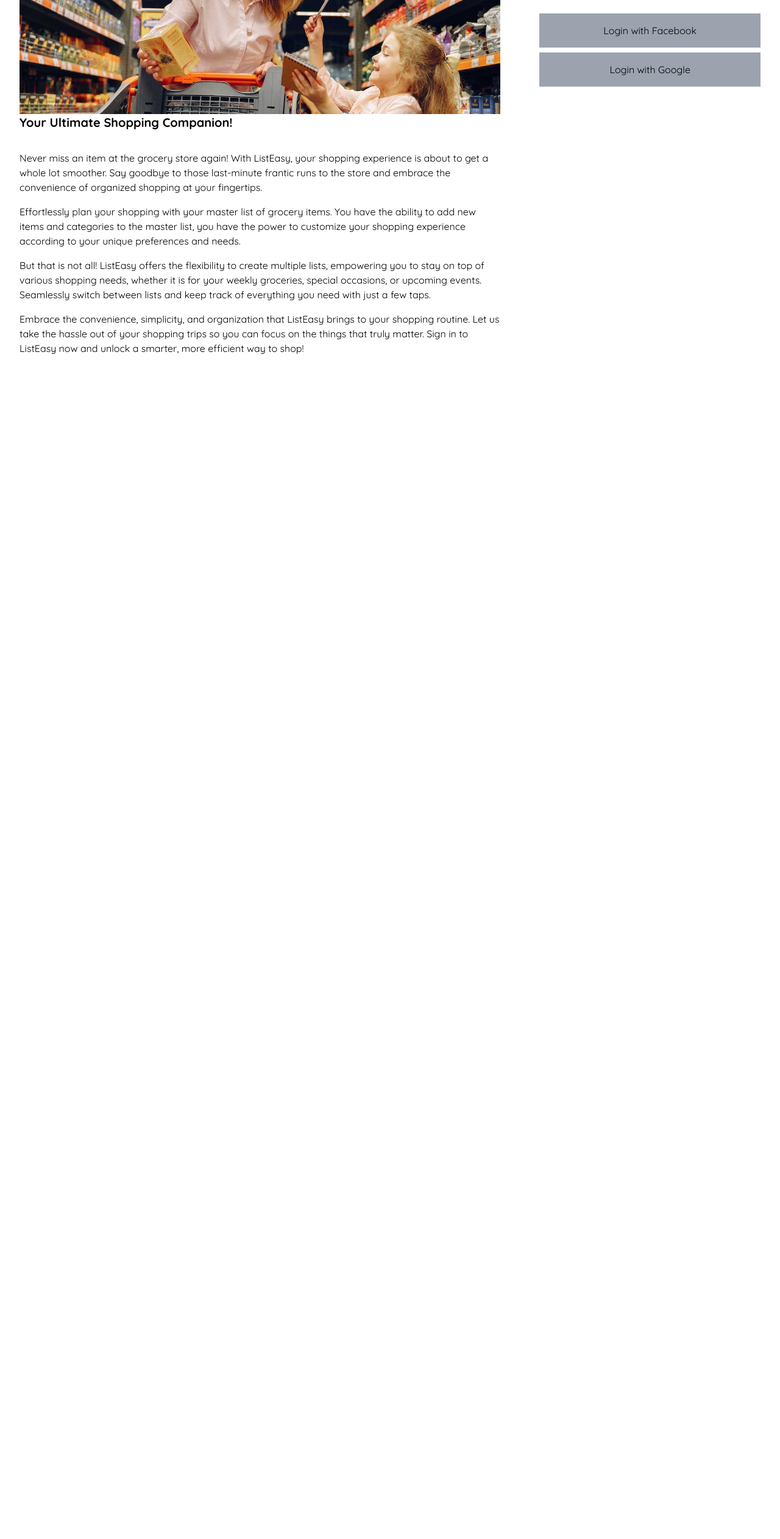
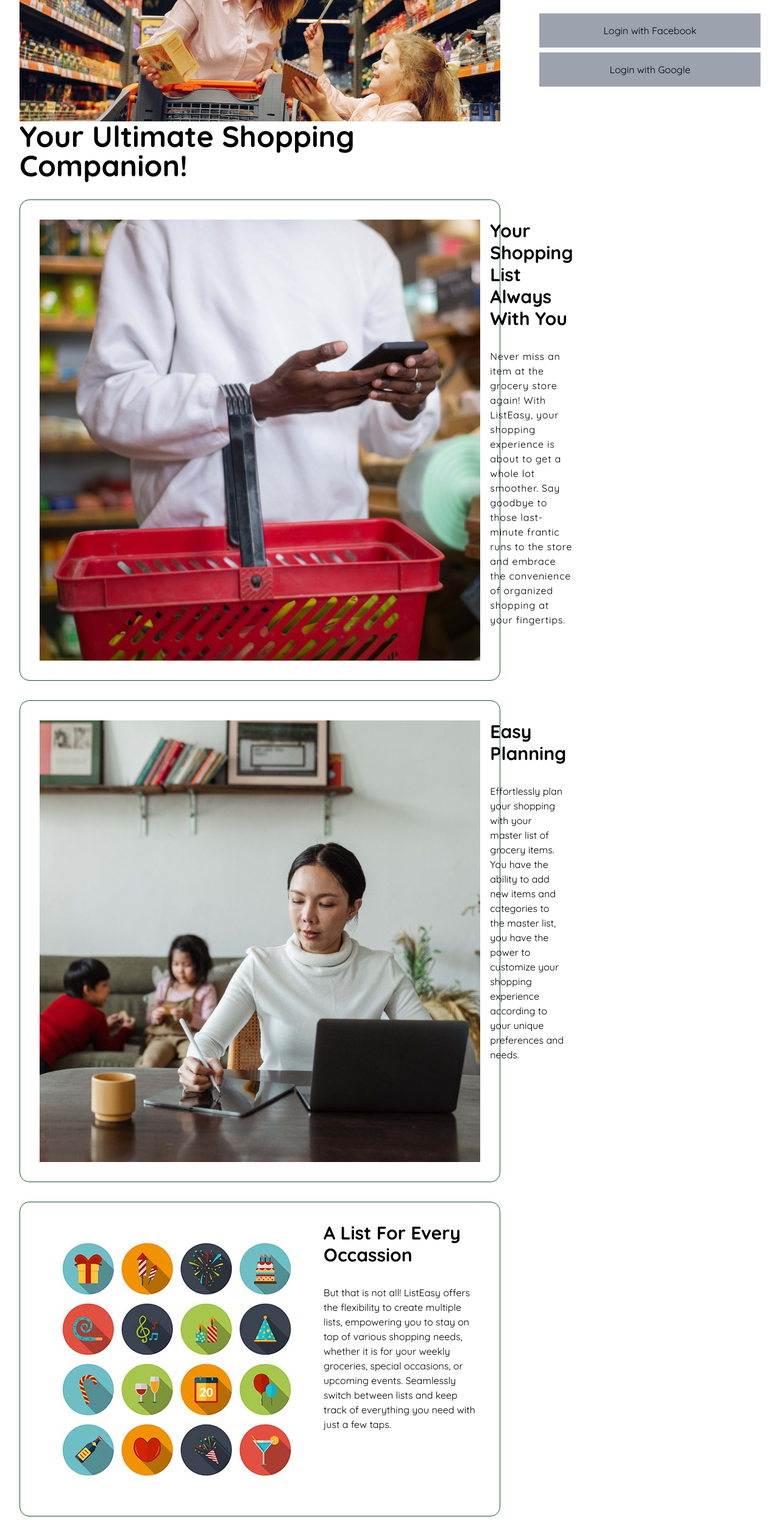
Before and after one commit to lemreyes/shopping_list, a Next.js app: page /Auth/Login in a window 1280 px wide. Shown: the part 234-2757 px from the top of the page at 61% size. Before the commit the page ends 849 px from the top, so only its background shows below. Built offline with nearby package versions, Linux system fonts and the light colour scheme.

Commit message:
landing page image layout and call to action

```diff
--- a/src/app/Auth/Login/page.tsx
+++ b/src/app/Auth/Login/page.tsx
@@ -1,13 +1,14 @@
 import LoginPanel from "./Components/LoginPanel";
 import Image from "next/image";
-import heroImage from "../../../../public/assets/hero.jpg";
-import heroImageMobile from "../../../public/assets/hero_mobile.jpg";
+import firstImage from "../../../../public/assets/one.jpg";
+import secondImage from "../../../../public/assets/two.jpg";
+import thirdImage from "../../../../public/assets/three.jpg";
 
 export default function Login() {
   return (
     <div className="desktop:grid desktop:grid-cols-3 desktop:w-full desktop:h-screen p-4 desktop:p-0">
       <div id="landing" className="col-span-2 px-8 py-4 block">
-        <h1 className="text-5xl mb-8">
+        <h1 className="text-6xl mb-8">
           Welcome to List
           <span className="text-green-600 font-bold">Easy</span>
         </h1>
@@ -17,41 +18,91 @@
 
             <img src="/assets/hero_mobile.jpg" alt="hero" />
           </picture>
-          <h2 className="font-bold text-xl mb-8">
+          <h2 className="font-bold text-5xl mb-8">
             Your Ultimate Shopping Companion!
           </h2>
         </section>
 
         <section className="mt-8">
-          <div>
-            <p className="mb-4">
-              Never miss an item at the grocery store again! With ListEasy, your
-              shopping experience is about to get a whole lot smoother. Say
-              goodbye to those last-minute frantic runs to the store and embrace
-              the convenience of organized shopping at your fingertips.
+          <div className="flex flex-col gap-y-4 tablet:flex-row tablet:gap-x-4 tablet:gap-y-0 mb-8 p-8 border border-green-900 rounded-2xl">
+            <Image
+              src={firstImage}
+              alt="shopping with mobile phone"
+              style={{
+                width: "100%",
+                height: "auto",
+              }}
+              width={300}
+              height={300}
+            />
+            <div className="flex flex-col gap-y-8">
+              <h3 className="font-bold text-3xl">
+                Your Shopping List Always With You
+              </h3>
+              <p className="mb-4 tablet:leading-6 tablet:tracking-wider">
+                Never miss an item at the grocery store again! With ListEasy,
+                your shopping experience is about to get a whole lot smoother.
+                Say goodbye to those last-minute frantic runs to the store and
+                embrace the convenience of organized shopping at your
+                fingertips.
               </p>
             </div>
-
+          </div>
+          <div className="flex flex-col gap-y-4 tablet:flex-row tablet:gap-x-4 tablet:gap-y-0 mb-8 p-8 border border-green-900 rounded-2xl">
+            <Image
+              src={secondImage}
+              alt="mom planning shopping"
+              style={{
+                width: "100%",
+                height: "auto",
+              }}
+              width={300}
+              height={300}
+            />
+            <div className="flex flex-col gap-y-8">
+              <h3 className="font-bold text-3xl">Easy Planning</h3>
               <p className="mb-4">
                 Effortlessly plan your shopping with your master list of grocery
-            items. You have the ability to add new items and categories to the
-            master list, you have the power to customize your shopping
+                items. You have the ability to add new items and categories to
+                the master list, you have the power to customize your shopping
                 experience according to your unique preferences and needs.
               </p>
+            </div>
+          </div>
+          <div className="flex flex-col gap-y-4 tablet:flex-row tablet:gap-x-4 tablet:gap-y-0 mb-8 p-8 border border-green-900 rounded-2xl">
+            <Image
+              src={thirdImage}
+              alt="occassion icons"
+              style={{
+                width: "100%",
+                height: "auto",
+              }}
+              width={300}
+              height={300}
+            />
+            <div className="flex flex-col gap-y-8">
+              <h3 className="font-bold text-3xl">A List For Every Occassion</h3>
               <p className="mb-4">
                 But that is not all! ListEasy offers the flexibility to create
-            multiple lists, empowering you to stay on top of various shopping
-            needs, whether it is for your weekly groceries, special occasions,
-            or upcoming events. Seamlessly switch between lists and keep track
-            of everything you need with just a few taps.
+                multiple lists, empowering you to stay on top of various
+                shopping needs, whether it is for your weekly groceries, special
+                occasions, or upcoming events. Seamlessly switch between lists
+                and keep track of everything you need with just a few taps.
               </p>
+            </div>
+          </div>
+          <div>
+            <h2 className="font-bold text-5xl text-green-600 mb-8">
+              Sign up now!
+            </h2>
             <p className="mb-4">
-            Embrace the convenience, simplicity, and organization that ListEasy
-            brings to your shopping routine. Let us take the hassle out of your
-            shopping trips so you can focus on the things that truly matter.
-            Sign in to ListEasy now and unlock a smarter, more efficient way to
-            shop!
+              Embrace the convenience, simplicity, and organization that
+              ListEasy brings to your shopping routine. Let us take the hassle
+              out of your shopping trips so you can focus on the things that
+              truly matter. Sign in to ListEasy now and unlock a smarter, more
+              efficient way to shop!
             </p>
+          </div>
         </section>
       </div>
       <LoginPanel />
```
Lines whose indentation alone changed are shown as unchanged.
